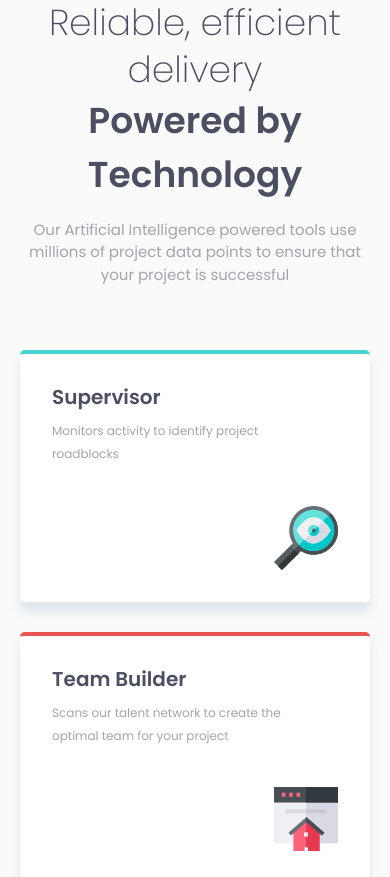
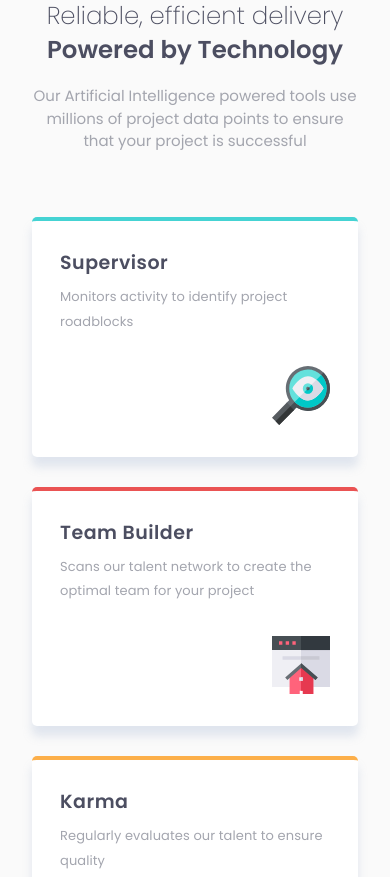
Before and after one commit to ag7621/fem-four-card-feature, a plain HTML site: page index.html in a window 390 px wide. Shown: the top 877 px of the page. Drawn offline with Linux system fonts and the light colour scheme.

Commit message:
update style
updated fonts for responsiveness

```diff
--- a/style.css
+++ b/style.css
@@ -93,13 +93,15 @@ body {
     justify-content: center;
     align-items: center;
     gap: 4rem;
-    margin: 0 1rem;
+    /* margin: 0 1rem; */
     background-color: var(--clr-main-bg);
     color: var(--clr-text-primary);
     font-family: 'Poppins', sans-serif;
     font-size: var(--fs-400);
     font-weight: var(--fw-regular);
     min-height: 100vh;
+
+    margin: 0 2rem;
 }
 
 header {
@@ -120,15 +122,21 @@ header {
 
 .title {
     color: var(--clr-main-heading);
-    font-size: 2.25rem;
+    /* font-size: 2.25rem; */
+    font-size: 1.5rem;
     font-weight: var(--fw-light);
     line-height: 1.3;
+
+    font-size: clamp(1.50rem, calc(0.84rem + 2.82vw), 2.25rem);
 }
 
 .title+span {
     color: var(--clr-main-heading);
-    font-size: 2.25rem;
+    /* font-size: 2.25rem; */
+    font-size: 24px;
     font-weight: var(--fw-semibold);
+
+    font-size: clamp(1.50rem, calc(0.84rem + 2.82vw), 2.25rem);
 }
 
 header>p {
@@ -139,26 +147,38 @@ header>p {
     background-color: var(--clr-card-bg);
     border-radius: 5px;
     max-width: 21.875rem;
-    padding: 1.5rem 2rem 2rem;
+    /* padding: 1.5rem 2rem 2rem; */
     line-height: 1.9;
     box-shadow: 0 10px 10px var(--clr-card-box-shadow);
+
+    padding: 1.5rem 1.75rem 2rem;
 }
 
 .card__title {
     color: var(--clr-main-heading);
-    font-size: 1.25rem;
+    /* font-size: 1.25rem; */
+    font-size: 1.1875rem;
+    letter-spacing: 0.5px;
 }
 
 .card>p {
-    font-size: 12px;
-    width: 85%;
-    margin: 0.25rem 0 2.5rem;
+    /* font-size: 12px; */
+    /* width: 85%; */
+    /* margin: 0.25rem 0 2.5rem; */
     line-height: 1.9;
+
+    font-size: 13px;
+    letter-spacing: 0.1px;
+    margin: 0.25rem 0 2rem;
 }
 
 .card__icon {
     float: right;
+    /* width: 58px; */
+    width: clamp(3.63rem, calc(3.29rem + 1.41vw), 4.00rem);
 }
+
+
 
 /* .card--supervisor {
     border-top: 0.25rem solid var(--clr-card-supervisor);
@@ -213,6 +233,34 @@ header>p {
         justify-content: center;
     }
 
+    /* .title {
+        font-size: 2.25rem;
+    }
+
+    .title+span {
+        font-size: 2.25rem;
+    } */
+
+    .card {
+        padding: 1.5rem 2rem 2rem;
+    }
+
+    .card__title {
+        font-size: 1.25rem;
+        letter-spacing: 0;
+    }
+
+    .card>p {
+        font-size: 12px;
+        width: 92%;
+        margin: 0.25rem 0 2.5rem;
+        letter-spacing: 0.6px;
+    }
+
+    /* .card__icon {
+        width: 64px;
+    } */
+
     .card--supervisor {
         grid-column: 1/2;
         grid-row: 1/3;
```
